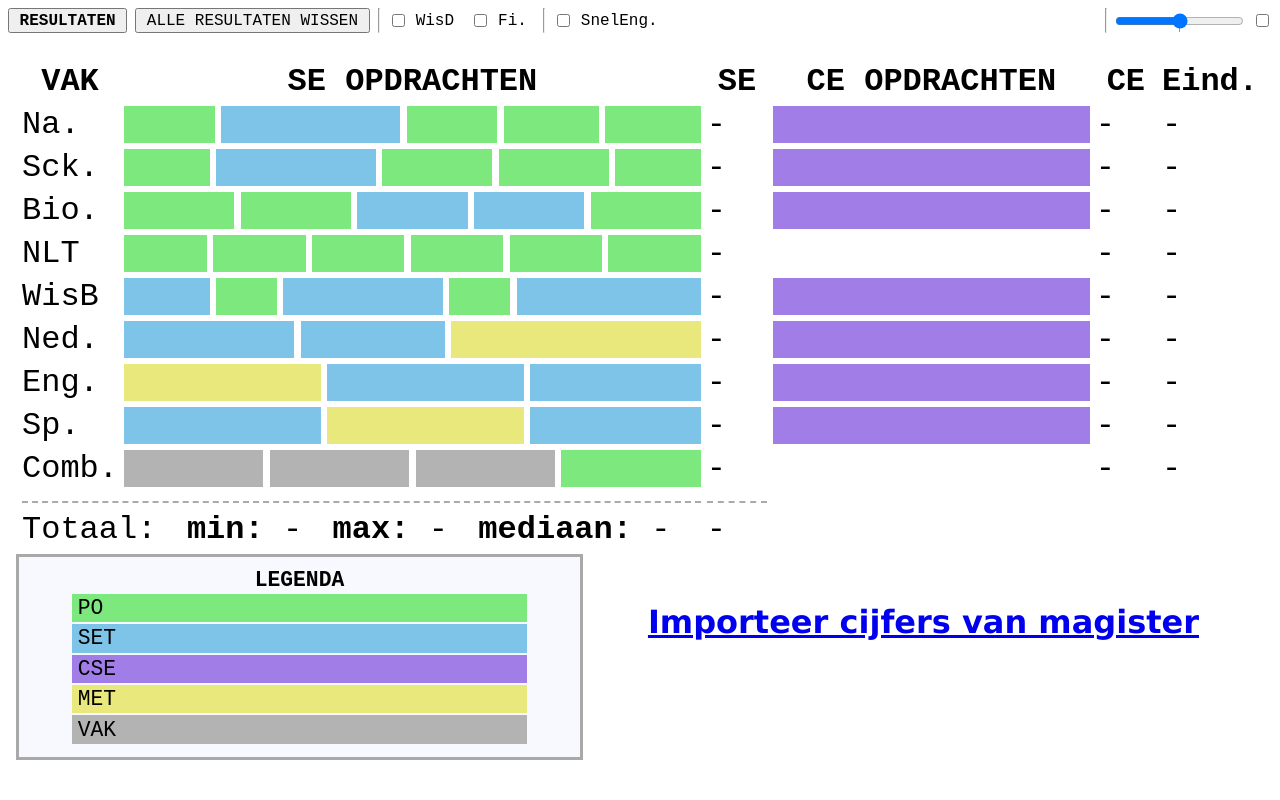
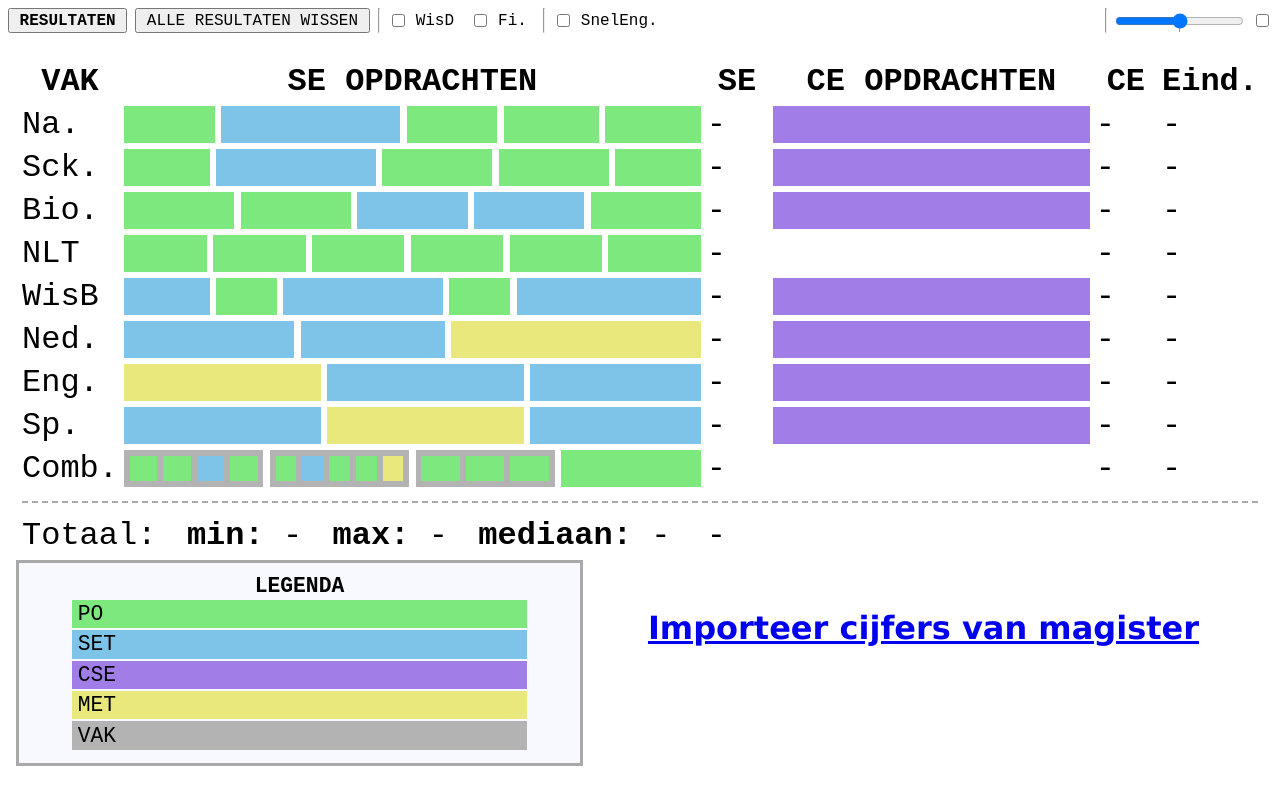
Before and after one commit to Wouterr0/cijfer-vis, a Vue app: page / in a window 1280 px wide. Built offline with nearby package versions, Linux system fonts and the light colour scheme.

Commit message:
don't show filled bar for certain assignments

```diff
--- a/src/components/AssignmentBlock.vue
+++ b/src/components/AssignmentBlock.vue
@@ -14,8 +14,8 @@
         @click.stop="onClick()"
     >
         <AssignmentBlocks
-            v-if="assignment.assignments"
-            :assignments="assignment.assignments"
+            v-if="sub_assignments"
+            :assignments="sub_assignments"
         />
     </div>
 </template>
@@ -23,6 +23,7 @@
 <script>
 import { defineAsyncComponent } from 'vue';
 import { mapState } from 'vuex';
+import { all_sub_assignments } from '../utils.js';
 
 export default {
     name: 'AssignmentBlock',
@@ -43,9 +44,9 @@ export default {
             const res = this.$store.getters.result(this.assignment);
             const type = this.assignment.type;
             if (
+                !this.$store.getters.showResults ||
                 res === undefined ||
-                !this.$store.getters.showResults ||
-                this.assignment.assignments
+                !this.show_percentage
             ) {
                 return `var(--${type}-color)`;
             } else {
@@ -58,6 +59,12 @@ export default {
                         var(--${type}-color) ${fill_percent}%, \
                         var(--${type}-color) 100%)`;
             }
+        },
+        sub_assignments() {
+            return all_sub_assignments(this.assignment);
+        },
+        show_percentage() {
+            return this.assignment.type !== 'VAK';
         },
     },
     methods: {
--- a/src/components/TotalRow.vue
+++ b/src/components/TotalRow.vue
@@ -1,7 +1,11 @@
 <template>
     <tr>
+        <td colspan="6">
+            <hr class="tot-sep" />
+        </td>
+    </tr>
+    <tr>
         <td colspan="2">
-            <hr class="tot-sep" />
             <div style="display: flex">
                 <div>Totaal:</div>
                 <div class="stats">
@@ -18,7 +22,6 @@
             </div>
         </td>
         <td style="display: block">
-            <hr class="tot-sep" />
             <div :title="nl_num(avg(), 1)">{{ nl_num(avg(true), 1) }}</div>
         </td>
     </tr>
--- a/src/main.js
+++ b/src/main.js
@@ -317,6 +317,9 @@ const store = createStore({
 // https://wetten.overheid.nl/jci1.3:c:BWBR0004593&hoofdstuk=V&artikel=52a&z=2021-08-01&g=2021-08-01
 // TODO: Fix averages and make a better overview
 // TODO: Add the paste EventListener also on the main page
+// TODO: sneleng werkt niet
+// TODO: add tooltips for combinations
+// TODO: add feature to put desired result for a combination in and calculate the containing results
 const app = createApp(App);
 app.use(store);
 app.mount('#app');
```
